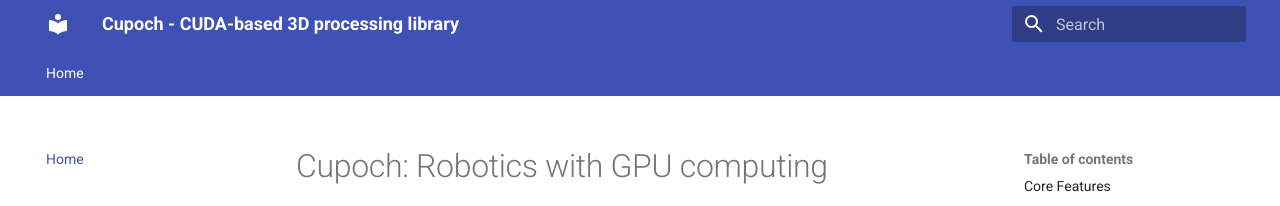
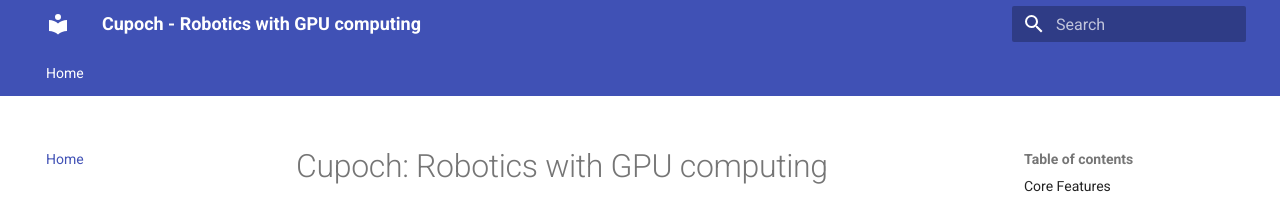
Before and after one commit to neka-nat/cupoch, an MkDocs documentation site: the page built from docs/index.md, in a window 1280 px wide. Shown: the top 206 px of the page. Built offline with MkDocs 1.6.1 and Material for MkDocs 9.7.7, drawn with Linux system fonts in a browser that asks for light colours.

Commit message:
update eigen

```diff
--- a/mkdocs.yml
+++ b/mkdocs.yml
@@ -1,4 +1,4 @@
-site_name: Cupoch - CUDA-based 3D processing library
+site_name: Cupoch - Robotics with GPU computing
 
 theme:
   name: 'material'
```
Also changed, not shown: 2 other files.
